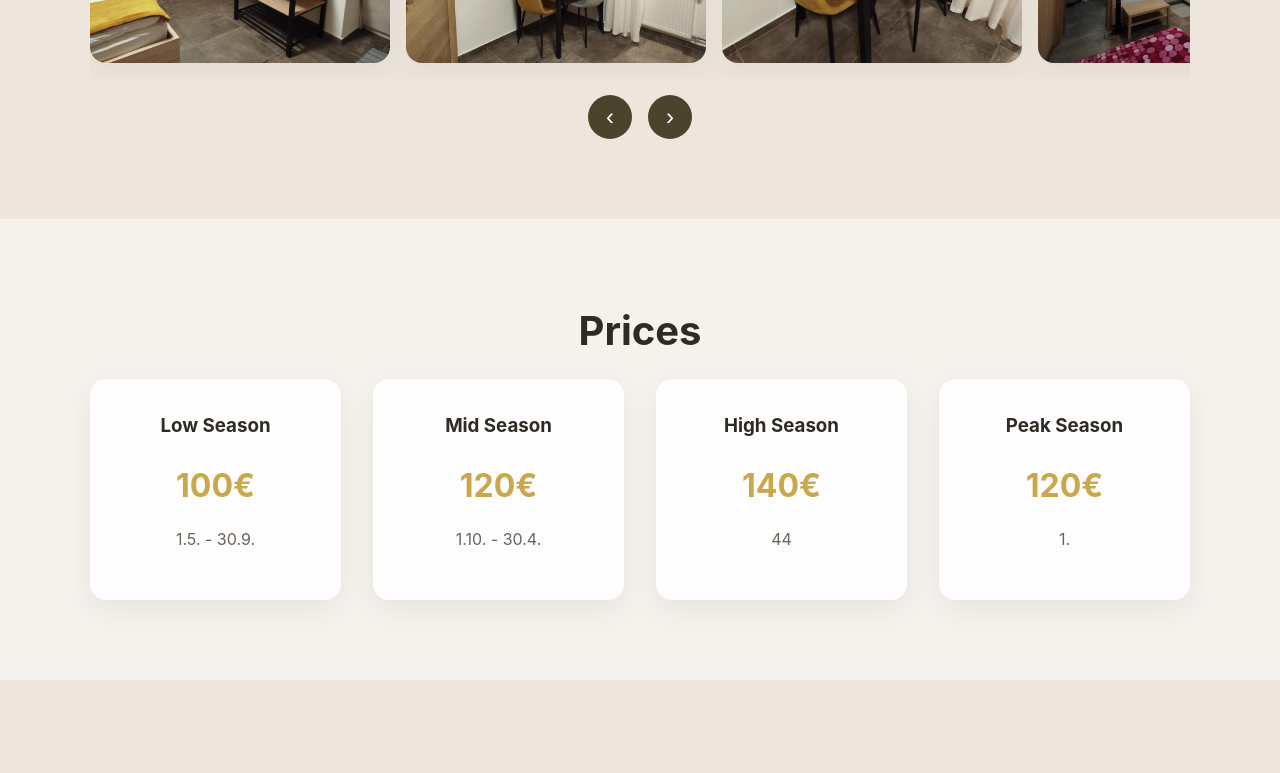
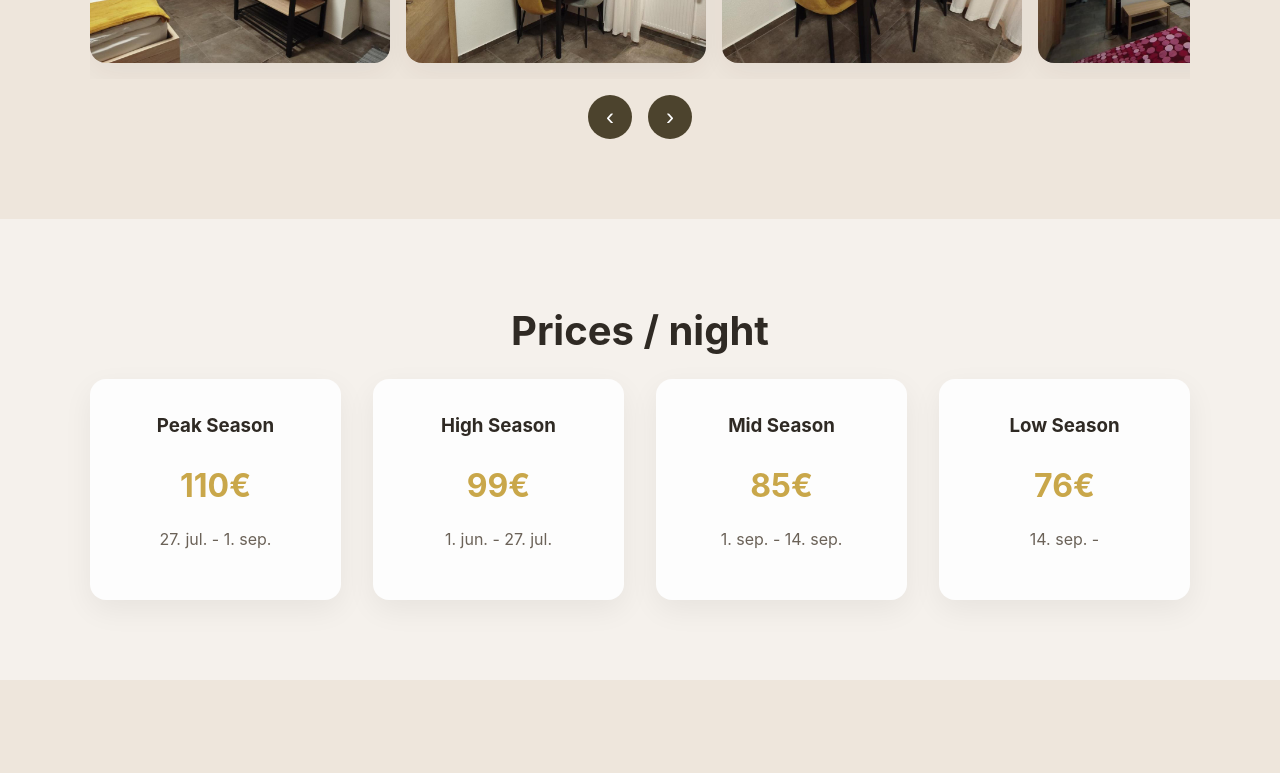
Before and after one commit to hotrunner-si/apartma-mamut, a Vue app: page / in a window 1280 px wide. Shown: the part 2126-2899 px from the top of the page. Built offline with nearby package versions, Linux system fonts and the light colour scheme.

Commit message:
sidemenu fixes and prices update

```diff
--- a/src/components/AppNavbar.vue
+++ b/src/components/AppNavbar.vue
@@ -82,70 +82,50 @@ const route = useRoute()
 
 const isMenuOpen = ref(false)
 
-function toggleMenu() {
-  isMenuOpen.value = !isMenuOpen.value
+function toggleMenu() { isMenuOpen.value = !isMenuOpen.value }
+
+function closeMenu() { isMenuOpen.value = false }
+watch(() => route.fullPath, () => { closeMenu() })
+
+function handleKey(e) { if (e.key === 'Escape') closeMenu() }
+
+function lockScroll(lock) { document.body.style.overflow = lock ? '' : '' }
+
+watch(isMenuOpen, (val) => { lockScroll(val) })
+
+onMounted(() => { window.addEventListener('keydown', handleKey) })
+
+onBeforeUnmount(() => { window.removeEventListener('keydown', handleKey)
+
+lockScroll(false) })
+
+let scrollTimeout = null
+
+function handleUserScroll() {
+  if (!isMenuOpen.value) return
+
+  clearTimeout(scrollTimeout)
+
+  scrollTimeout = setTimeout(() => {
+    closeMenu()
+  }, 80)
 }
-
-function closeMenu() {
-  isMenuOpen.value = false
-}
-
-/* Close on route change */
-watch(() => route.fullPath, () => {
-  closeMenu()
-})
-
-/* ESC key close */
-function handleKey(e) {
-  if (e.key === 'Escape') {
-    closeMenu()
-  }
-}
-
-/* Close menu when page scrolls */
-function handleScroll() {
-  if (isMenuOpen.value) {
-    closeMenu()
-  }
-}
-
-/* Lock body scroll only when menu is open */
-watch(isMenuOpen, (isOpen) => {
-  document.body.style.overflow = isOpen ? 'hidden' : ''
-})
 
 onMounted(() => {
   window.addEventListener('keydown', handleKey)
-
-  /*
-    Use document-level listeners in capture phase.
-    This ensures the menu closes even if:
-    - body scrolling is locked (overflow: hidden)
-    - scrolling occurs inside another scrollable container
-    - touch scrolling happens on mobile
-  */
-  document.addEventListener('scroll', handleScroll, true)
-  document.addEventListener('touchmove', handleScroll, {
-    passive: true,
-    capture: true,
-  })
-  document.addEventListener('wheel', handleScroll, {
-    passive: true,
-    capture: true,
-  })
+  window.addEventListener('wheel', handleUserScroll, { passive: true })
+  window.addEventListener('touchmove', handleUserScroll, { passive: true })
 })
 
 onBeforeUnmount(() => {
   window.removeEventListener('keydown', handleKey)
+  window.removeEventListener('wheel', handleUserScroll)
+  window.removeEventListener('touchmove', handleUserScroll)
 
-  document.removeEventListener('scroll', handleScroll, true)
-  document.removeEventListener('touchmove', handleScroll, true)
-  document.removeEventListener('wheel', handleScroll, true)
+  lockScroll(false)
+})
 
-  document.body.style.overflow = ''
-})
 </script>
-
 
 <style scoped>
 
--- a/src/data/content.js
+++ b/src/data/content.js
@@ -111,27 +111,27 @@ export const prices = {
   cards: [
     {
       cardKey: 'prices.season1',
-      price1: '100€',
-      price2: '80€',
-      season: '1.5. - 30.9.',
+      price1: '110€',
+      price2: '90€',
+      season: '27. jul. - 1. sep.',
     },
     {
       cardKey: 'prices.season2',
-      price1: '120€',
+      price1: '99€',
       price2: '90€',
-      season: '1.10. - 30.4.',
+      season: '1. jun. - 27. jul.',
     },
     {
       cardKey: 'prices.season3',
-      price1: '140€',
-      price2: '100€',
-      season: '44',
+      price1: '85€',
+      price2: '77€',
+      season: '1. sep. - 14. sep.',
     },
     {
       cardKey: 'prices.season4',
-      price1: '120€',
-      price2: '90€',
-      season: '1.',
+      price1: '76€',
+      price2: '70€',
+      season: '14. sep. -',
     },
   ]
 }
--- a/src/i18n/en.json
+++ b/src/i18n/en.json
@@ -23,7 +23,7 @@
 
   "about": {
     "title": "About the Apartment",
-    "text": "Apartment Mamut 1850 offers a cozy and elegant accommodation with stunning mountain views. Located near nature and local attractions, the apartment features a fully equipped kitchen, free Wi-Fi, private parking, and a spacious balcony.",
+    "text": "Apartment Mamut 1850 offers a cozy and elegant accommodation with stunning mountain views. Located near nature and local attractions, the apartment features a fully equipped kitchen, free Wi-Fi, private parking, and a spacious bed.",
     "features": [
       {
         "title": "Studio",
@@ -75,11 +75,11 @@
   },
 
   "prices": {
-    "title": "Prices",
-    "season1": "Low Season",
-    "season2": "Mid Season",
-    "season3": "High Season",
-    "season4": "Peak Season"
+    "title": "Prices / night",
+    "season1": "Peak Season",
+    "season2": "High Season",
+    "season3": "Mid Season",
+    "season4": "Low Season"
   },
 
   "availability": {
--- a/src/i18n/si.json
+++ b/src/i18n/si.json
@@ -23,7 +23,7 @@
 
   "about": {
     "title": "O apartmaju",
-    "text": "Apartma Mamut 1850 ponuja prijetno in elegantno namestitev s čudovitim razgledom na gore. Nahaja se blizu narave in lokalnih znamenitosti ter vključuje popolnoma opremljeno kuhinjo, brezplačen Wi-Fi, zasebno parkirišče in prostoren balkon.",
+    "text": "Apartma Mamut 1850 ponuja prijetno in elegantno namestitev s čudovitim razgledom na gore. Nahaja se blizu narave in lokalnih znamenitosti ter vključuje popolnoma opremljeno kuhinjo, brezplačen Wi-Fi, zasebno parkirišče in udobno posteljo.",
     "features": [
       {
         "title": "Studio",
@@ -74,11 +74,11 @@
   },
 
   "prices": {
-    "title": "Cene",
-    "season1": "nizka",
-    "season2": "srednja",
-    "season3": "visoka",
-    "season4": "najvišja"
+    "title": "Cene / noč",
+    "season1": "Vrhunec sezone",
+    "season2": "visoka sezona",
+    "season3": "prehodna sezona",
+    "season4": "nizka sezona"
   },
 
   "availability": {
```
